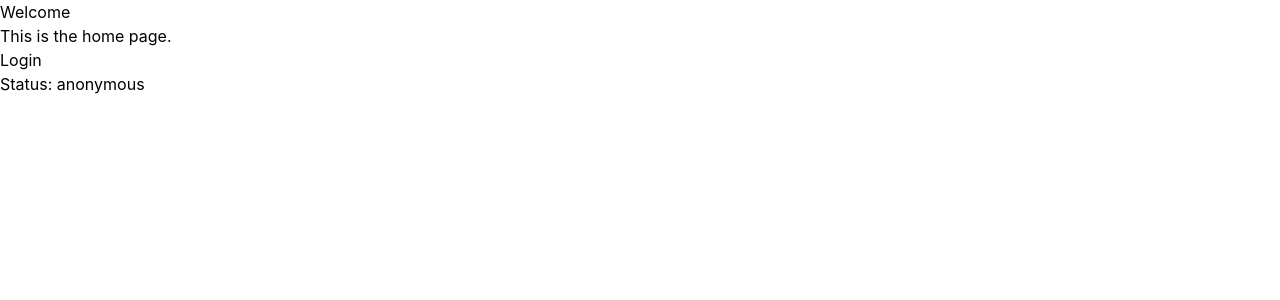
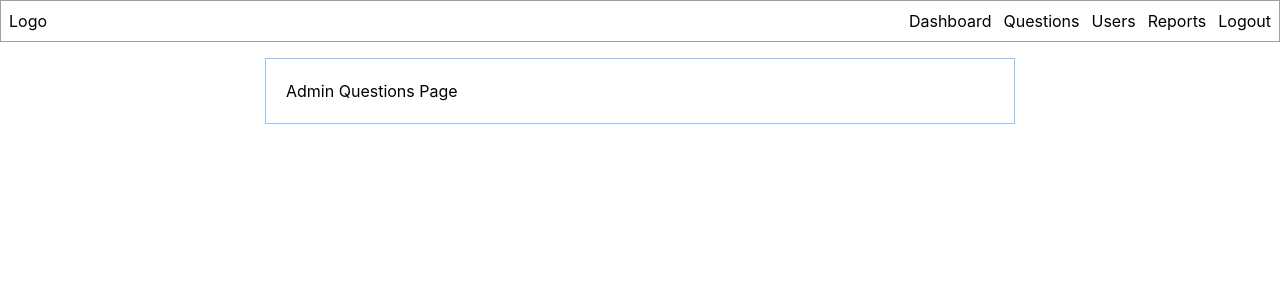
Before and after one commit to chingu-voyages/X02-team-02, a React (Vite) app in the folder client/: page /admin/questions in a window 1280 px wide. Before the commit this address led to /. Shown: the top 300 px of the page. Built offline with nearby package versions, Linux system fonts and the light colour scheme; no server answers.

Commit message:
feat: implement Layout with header and set up routes

```diff
--- a/client/src/App.tsx
+++ b/client/src/App.tsx
@@ -1,8 +1,10 @@
-import { BrowserRouter, Navigate, Route, Routes } from 'react-router'
-import HomePage from './pages/HomePage.tsx'
-import LoginPage from './pages/LoginPage.tsx'
-import RegisterPage from './pages/RegisterPage.tsx'
-import { AuthProvider } from "./auth/AuthProvider.tsx"
+import { BrowserRouter, Navigate, Route, Routes } from "react-router";
+import Layout from "./pages/Layout.tsx";
+import AdminQuestionsPage from "./pages/AdminQuestionsPage.tsx";
+import HomePage from "./pages/HomePage.tsx";
+import LoginPage from "./pages/LoginPage.tsx";
+import RegisterPage from "./pages/RegisterPage.tsx";
+import { AuthProvider } from "./auth/AuthProvider.tsx";
 
 export default function App() {
   return (
@@ -12,10 +14,14 @@ export default function App() {
           <Route path="/" element={<HomePage />} />
           <Route path="/login" element={<LoginPage />} />
           <Route path="/register" element={<RegisterPage />} />
+
+          <Route path="/admin" element={<Layout />}>
+            <Route path="questions" element={<AdminQuestionsPage />} />
+          </Route>
+
           <Route path="*" element={<Navigate to="/" replace />} />
         </Routes>
       </BrowserRouter>
     </AuthProvider>
-
-  )
+  );
 }
--- a/client/src/index.css
+++ b/client/src/index.css
@@ -1,6 +1,41 @@
 @import "tailwindcss";
 
 @custom-variant dark (&:where(.dark, .dark *));
+
+@theme {
+  /* Neutrals */
+  --color-page: #ffffff; /* main background */
+  --color-surface: #f9fafb; /* subtle grey background (cards, table rows, header) */
+  --color-line: #e5e7eb; /* default border */
+  --color-line-strong: #d1d5db; /* inputs, emphasized borders */
+  --color-fg: #111827; /* main text */
+  --color-fg-muted: #4b5563; /* secondary text */
+  --color-fg-subtle: #6b7280; /* hints, placeholders */
+
+  /* Accent (blue): primary buttons, selected option, progress bar, links */
+  --color-accent: #2563eb;
+  --color-accent-hover: #1d4ed8;
+  --color-accent-soft: #eff6ff;
+  --color-accent-line: #bfdbfe;
+  --color-accent-fg: #1d4ed8;
+
+  /* Status: approved, correct */
+  --color-success-soft: #f0fdf4;
+  --color-success-line: #bbf7d0;
+  --color-success-fg: #166534;
+
+  /* Status: pending, flagged-lite */
+  --color-warning-soft: #fffbeb;
+  --color-warning-line: #fde68a;
+  --color-warning-fg: #92400e;
+
+  /* Status: rejected, wrong, block/delete */
+  --color-danger: #dc2626;
+  --color-danger-hover: #b91c1c;
+  --color-danger-soft: #fef2f2;
+  --color-danger-line: #fecaca;
+  --color-danger-fg: #991b1b;
+}
 
 /* :root {
   --text: #6b6375;
--- /dev/null
+++ b/client/src/pages/AdminQuestionsPage.tsx
@@ -0,0 +1,3 @@
+export default function AdminQuestionsPage() {
+  return <h2>Admin Questions Page</h2>;
+}
--- /dev/null
+++ b/client/src/pages/Layout.tsx
@@ -0,0 +1,34 @@
+import { Outlet, NavLink, Link } from "react-router";
+
+const adminLinks = [
+  { label: "Dashboard", to: "#", end: true },
+  { label: "Questions", to: "/admin/questions", end: false },
+  { label: "Users", to: "#", end: false },
+  { label: "Reports", to: "#", end: false },
+  { label: "Logout", to: "#", end: false },
+];
+
+export default function Layout() {
+  return (
+    <div className="flex flex-col h-dvh">
+      <header className="lg:mb-4 border border-gray-400">
+        <div className="container mx-auto flex justify-between items-center p-2">
+          <Link to="/">
+            <h1>Logo</h1>
+          </Link>
+
+          <nav className="flex justify-between gap-3">
+            {adminLinks.map((link) => (
+              <NavLink key={link.label} to={link.to} end={link.end}>
+                {link.label}
+              </NavLink>
+            ))}
+          </nav>
+        </div>
+      </header>
+      <main className="mx-auto w-full max-w-[750px] p-5 border border-blue-300">
+        <Outlet />
+      </main>
+    </div>
+  );
+}
--- a/client/src/pages/LoginPage.tsx
+++ b/client/src/pages/LoginPage.tsx
@@ -3,9 +3,11 @@ import { Link } from "react-router";
 export default function LoginPage() {
   return (
     <main className="login-page">
-      <h1>Log in</h1>
+      <h2>Log in</h2>
       <p>Login page coming soon.</p>
-      <p>Don't have an account? <Link to="/register">Register</Link></p>
+      <p>
+        Don't have an account? <Link to="/register">Register</Link>
+      </p>
       <nav>
         <Link to="/">Home</Link>
       </nav>
--- a/client/src/pages/RegisterPage.tsx
+++ b/client/src/pages/RegisterPage.tsx
@@ -4,7 +4,7 @@ import RegisterForm from "../components/RegisterForm.tsx";
 export default function RegisterPage() {
   return (
     <main className="register-page">
-      <h1>Register</h1>
+      <h2>Register</h2>
       <RegisterForm />
       <p>Register page coming soon.</p>
       <p>
```
